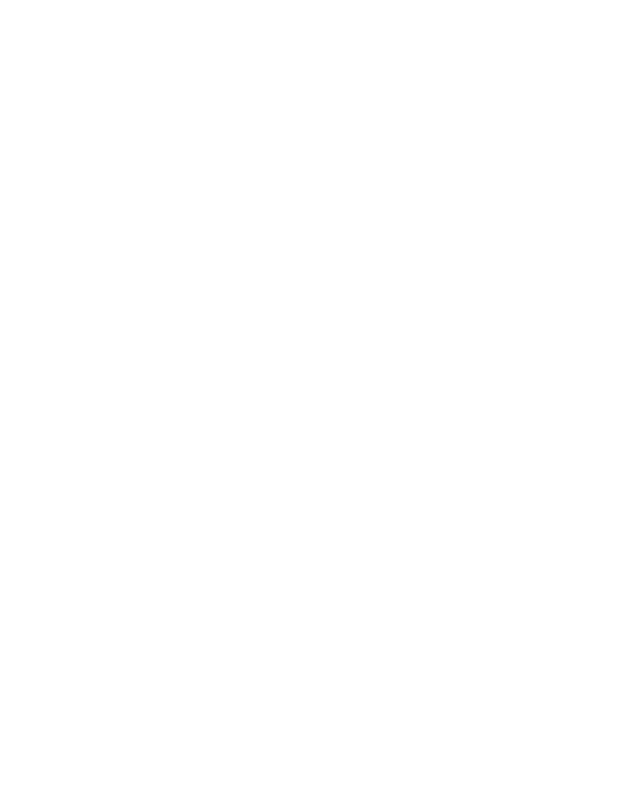
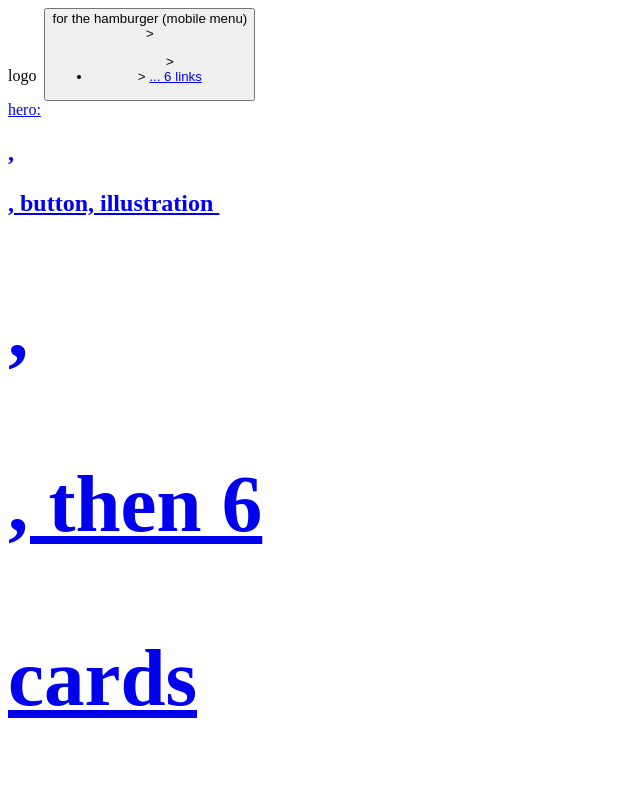
Before and after one commit to ayush3207/figma-assignment, a plain HTML site: page index.html in a window 1280 px wide. Shown: the top 800 px of the page, without its empty margins (0-640 px from the left). Drawn offline with Linux system fonts and the light colour scheme; files that its build step writes are made by us from their sources.

Commit message:
html stucture

```diff
--- a/index.html
+++ b/index.html
@@ -7,6 +7,24 @@
     <link rel="stylesheet" href="css/style.css">
 </head>
 <body>
+    <header>
+  logo <img>
+  <button> for the hamburger (mobile menu)
+  <nav> > <ul> > <li> > <a href="#home"> ... 6 links
+</header>
+
+<main>
+  <section id="home">      hero: <h1>, <p>, button, illustration <img>
+  <section id="skills">    <h2>
+  <section id="education"> <h2>
+  <section id="projects">  <h2>, <p>, then 6 <article> cards
+  <section id="recommendations"> <h2>, <p>, then testimonial <article> cards
+  <section id="contact">   <h2> + <form> on the left, <h2> + info cards on the right
+</main>
+
+<footer>
+  client logos, logo, rating badges, 3 link columns, copyright
+</footer>
 
 </body>
 </html>
```
